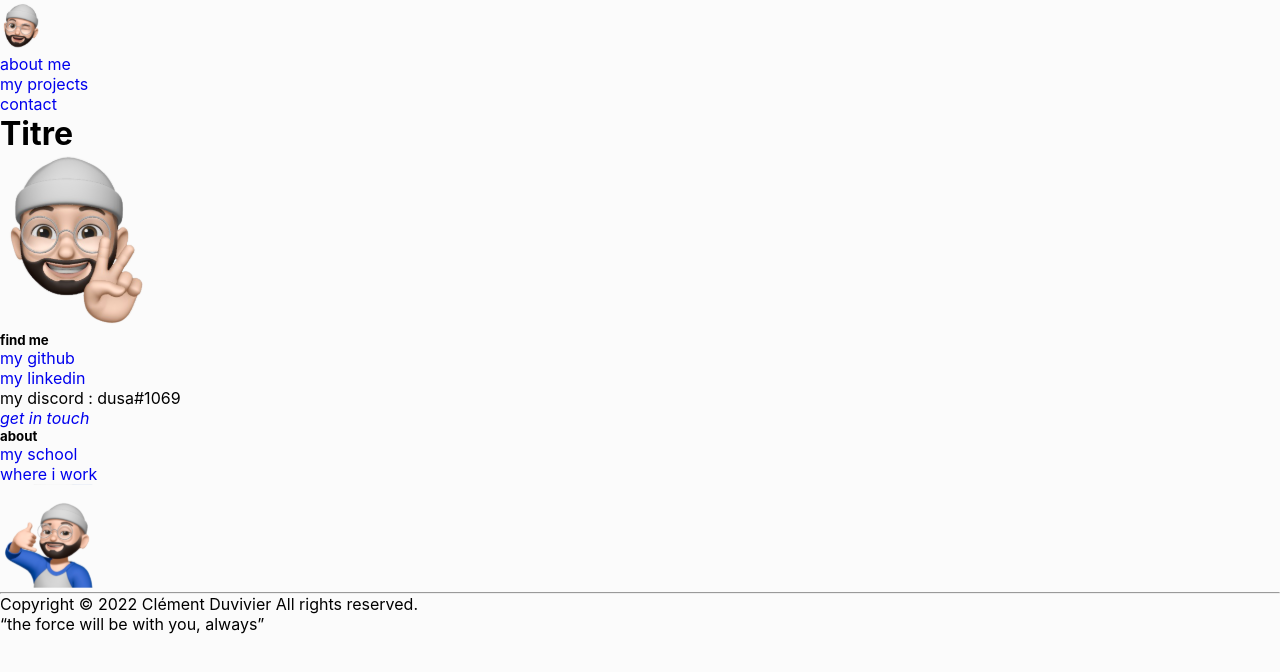
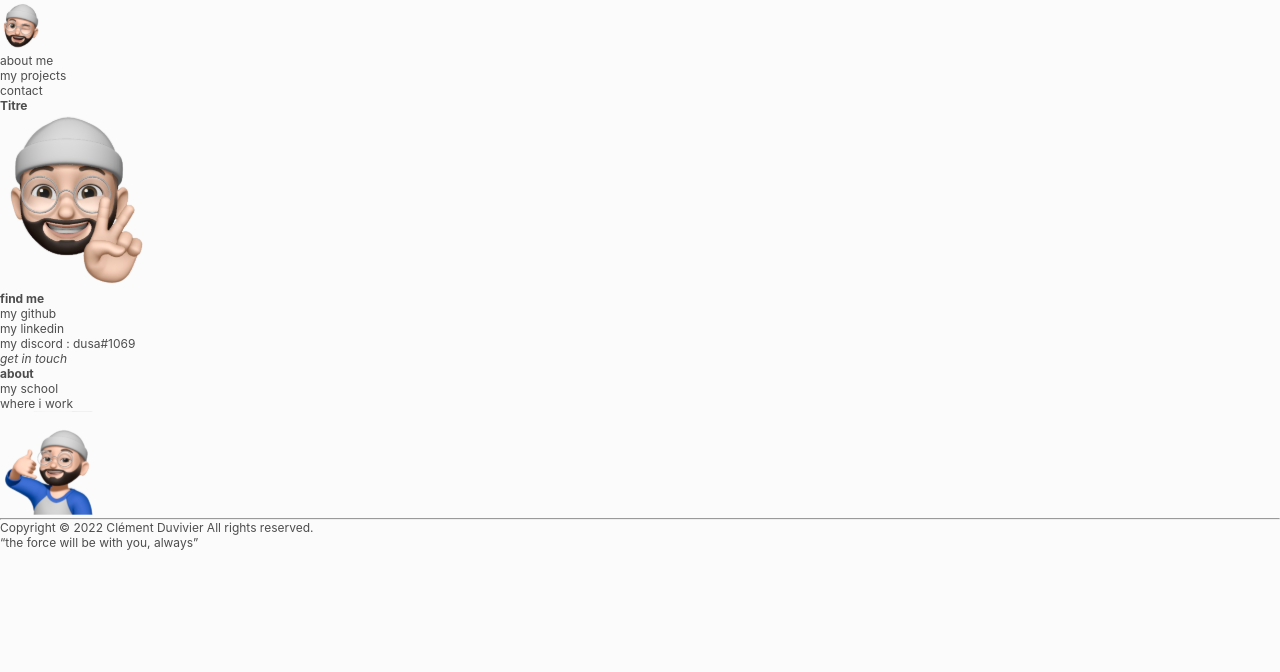
Before and after one commit to ClemOurs/main-portfolio, a Next.js app: page / in a window 1280 px wide. Shown: the top 672 px of the page. Built offline with nearby package versions, Linux system fonts and the light colour scheme.

Commit message:
:lipstick: primary changes in variables and reset files

```diff
--- a/styles/abstracts/_variables.scss
+++ b/styles/abstracts/_variables.scss
@@ -4,5 +4,5 @@ $primary : #3185FC;
 $darkPrimary : #363457;
 $secondary : #DE6E4B;
 $dark : #4D4D4D;
-$white : #F8F7FF;
+$white : #e4e4e4;
 $background : #FBFBFB;
--- a/styles/base/_reset.scss
+++ b/styles/base/_reset.scss
@@ -4,4 +4,6 @@
     box-sizing: border-box;
     text-decoration: none;
     list-style: none;
+    color: $dark;
+    font-size: 12px;
 }
```
